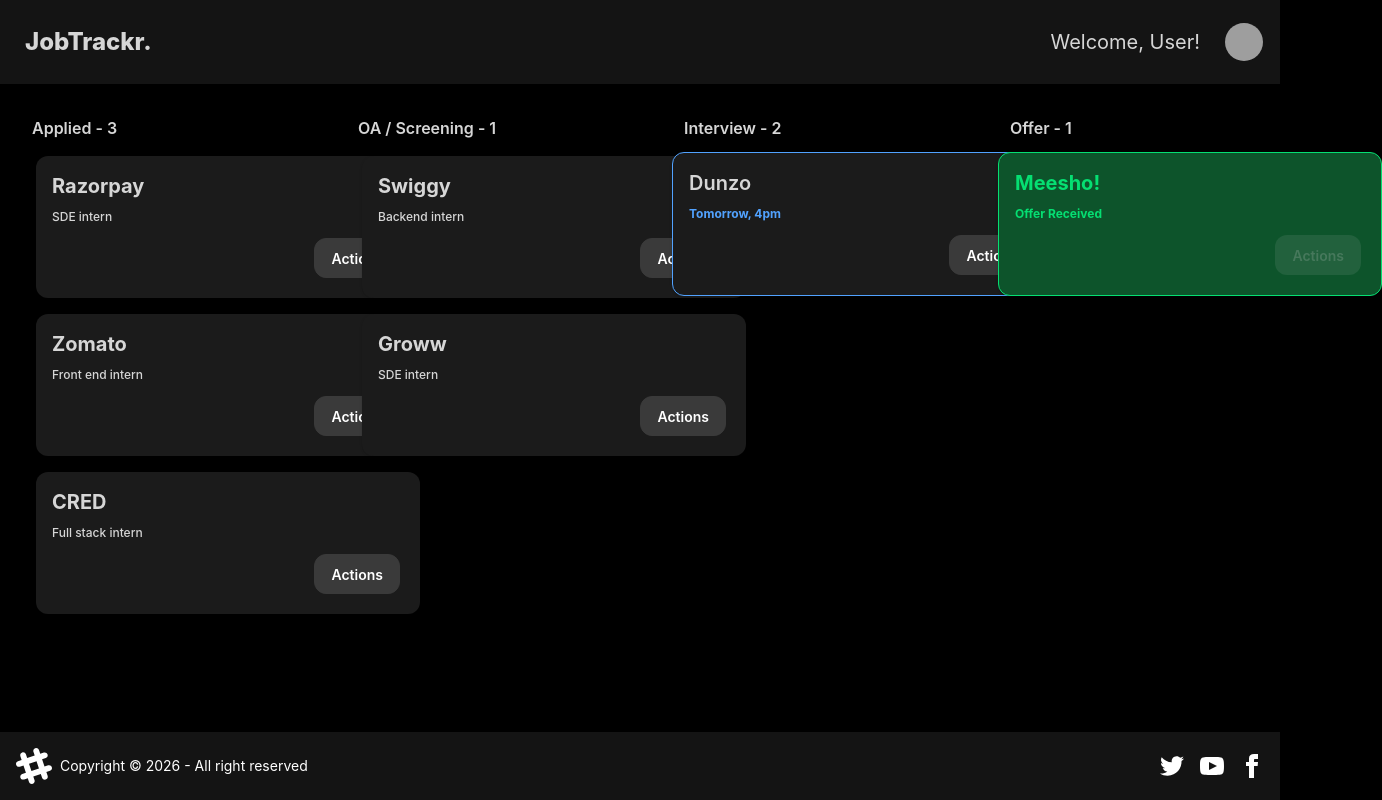
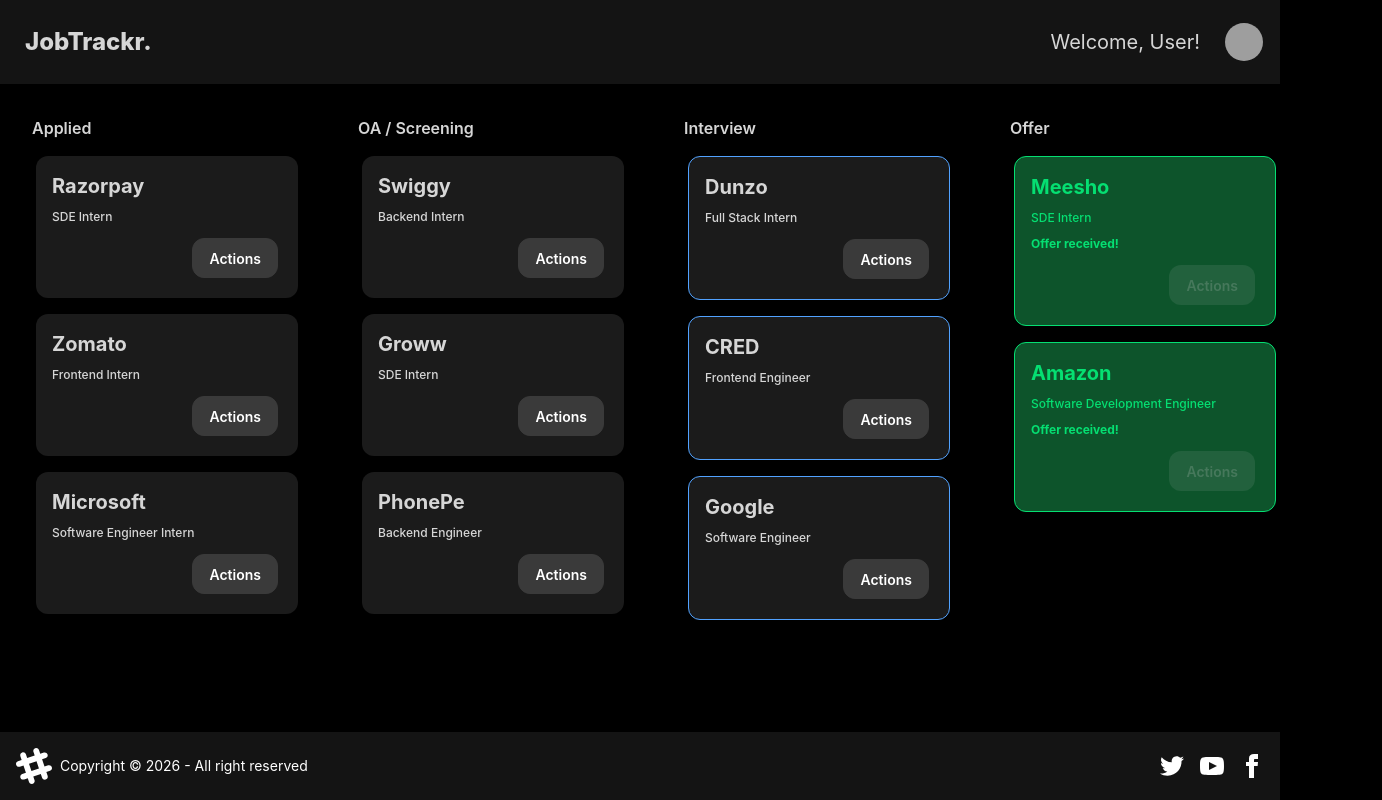
Before and after one commit to AkhilYeddu/jobTrackr-web, a React (Vite) app: page / in a window 1280 px wide. Shown: the whole page, 1382 px wide, since content can reach past the window. Built offline with nearby package versions, Linux system fonts and the light colour scheme; grey boxes are pictures that could not be loaded.

Commit message:
created JobCard, no more repititive code

```diff
--- a/src/components/DashBoard.jsx
+++ b/src/components/DashBoard.jsx
@@ -1,163 +1,45 @@
+import jobs from "../utils/mockData"
+import JobCard from "./JobCard";
 
 const DashBoard = () => {
+    const jobList = jobs;
 
   return (
     <div className="dashboard grid grid-cols-1 md:grid-cols-2 xl:grid-cols-4 gap-6">
 
-        <div className="applied m-5">
-            <h3 className="font-semibold m-3">Applied - 3</h3>
-            <div className="card w-96 bg-base-300 card-sm shadow-sm rounded-xl transition-all duration-300 hover:-translate-y-2 m-4 hover:border-white hover:border-1">
-                <div className="card-body">
-                    <h2 className="card-title font-bold font-bold text-xl">Razorpay</h2>
-                    <p className="font-medium">SDE intern</p>
-                <div className="justify-end card-actions">
-                    {/* Open the modal using document.getElementById('ID').showModal() method */}
-                        <button className="btn m-1 btn-primary border rounded-xl cursor-pointer  hover:bg-white hover:text-black" onClick={()=>document.getElementById('my_modal_1').showModal()}>Actions</button>
-                        <dialog id="my_modal_1" className="modal">
-                        <div className="modal-box">
-                            <h3 className="font-bold text-lg">Razorpay</h3>
-                            <p className="py-4">SDE intern</p>
+    <div className="applied m-5">
+        <h3 className="font-semibold m-3">Applied</h3>
+        {
+            jobList.filter((job)=> job.status === "Applied")
+           .map((job) => <JobCard key={job.id} jobData = {job}></JobCard>)
+        }
+    </div>
 
-
-                            <div className="modal-action">
-                            <form method="dialog">
-                                {/* if there is a button in form, it will close the modal */}
-                                <button className="btn">Close</button>
-                            </form>
-                            </div>
-                        </div>
-                        </dialog>
-
-            </div>
-            </div>
-        </div>
-
-        <div className="card w-96 bg-base-300 card-sm shadow-sm rounded-xl transition-all duration-300 hover:-translate-y-2  m-4 hover:border-white hover:border-1">
-                <div className="card-body">
-                    <h2 className="card-title font-bold font-bold text-xl">Zomato</h2>
-                    <p className="font-medium">Front end intern</p>
-                <div className="justify-end card-actions">
-                    {/* Open the modal using document.getElementById('ID').showModal() method */}
-                        <button className="btn m-1 btn-primary border rounded-xl cursor-pointer  hover:bg-white hover:text-black" onClick={()=>document.getElementById('my_modal_1').showModal()}>Actions</button>
-                        <dialog id="my_modal_1" className="modal">
-                        <div className="modal-box">
-                            <h3 className="font-bold text-lg">Hello!</h3>
-                            <p className="py-4">Press ESC key or click the button below to close</p>
-                            <div className="modal-action">
-                            <form method="dialog">
-                                {/* if there is a button in form, it will close the modal */}
-                                <button className="btn">Close</button>
-                            </form>
-                            </div>
-                        </div>
-                        </dialog>
-
-            </div>
-            </div>
-        </div>
-
-        <div className="card w-96 bg-base-300 card-sm shadow-sm rounded-xl transition-all duration-300 hover:-translate-y-2  m-4 hover:border-white hover:border-1">
-                <div className="card-body">
-                    <h2 className="card-title font-bold text-xl">CRED</h2>
-                    <p className="font-medium">Full stack intern</p>
-                <div className="justify-end card-actions">
-                    {/* Open the modal using document.getElementById('ID').showModal() method */}
-                        <button className="btn m-1 btn-primary border rounded-xl cursor-pointer  hover:bg-white hover:text-black" onClick={()=>document.getElementById('my_modal_1').showModal()}>Actions</button>
-                        <dialog id="my_modal_1" className="modal">
-                        <div className="modal-box">
-                            <h3 className="font-bold text-lg">Hello!</h3>
-                            <p className="py-4">Press ESC key or click the button below to close</p>
-                            <div className="modal-action">
-                            <form method="dialog">
-                                {/* if there is a button in form, it will close the modal */}
-                                <button className="btn">Close</button>
-                            </form>
-                            </div>
-                        </div>
-                        </dialog>
-            </div>
-            </div>
-        </div>
-
-
-
-    </div>
     <div className="oa-screening m-5">
-        <h3 className="font-semibold m-3">OA / Screening - 1</h3>
-        <div className="card w-96 bg-base-300 card-sm shadow-sm rounded-xl transition-all duration-300 hover:-translate-y-2 m-4 hover:border-white hover:border-1">
-        <div className="card-body">
-            <h2 className="card-title font-bold text-xl">Swiggy</h2>
-            <p className="font-medium">Backend intern</p>
-            <div className="justify-end card-actions">
-                    <details className="dropdown ">
-                        <summary className="btn m-1 btn-primary border rounded-xl cursor-pointer  hover:bg-white hover:text-black">Actions</summary>
-                        <ul className="menu dropdown-content bg-base-200 rounded-box z-1 w-52 p-2 shadow-sm">
-                            <li><a>Item 1</a></li>
-                            <li><a>Item 2</a></li>
-                        </ul>
-                    </details>
-            </div>
-        </div>
-        </div>
-
-        <div className="card w-96 bg-base-300 card-sm shadow-sm rounded-xl transition-all duration-300 hover:-translate-y-2 m-4 hover:border-white hover:border-1">
-        <div className="card-body">
-            <h2 className="card-title font-bold text-xl">Groww</h2>
-            <p className="font-medium">SDE intern</p>
-            <div className="justify-end card-actions">
-                    <details className="dropdown ">
-                        <summary className="btn m-1 btn-primary border rounded-xl cursor-pointer  hover:bg-white hover:text-black">Actions</summary>
-                        <ul className="menu dropdown-content bg-base-200 rounded-box z-1 w-52 p-2 shadow-sm">
-                            <li><a>Item 1</a></li>
-                            <li><a>Item 2</a></li>
-                        </ul>
-                    </details>
-            </div>
-        </div>
-        </div>
+        <h3 className="font-semibold m-3">OA / Screening</h3>
+         {
+           jobList.filter((job)=> job.status === "OA / Screening")
+           .map((job) => <JobCard key={job.id} jobData = {job}></JobCard>)
+        }
     </div>
 
     <div className="interview m-5">
-        <h3 className="font-semibold m-3">Interview - 2</h3>
-        <div className="card w-96 bg-base-300 card-sm shadow-sm rounded-xl border-1 border-blue-400 transition-all duration-300 hover:-translate-y-2 ">
-        <div className="card-body">
-            <h2 className="card-title text-xl">Dunzo</h2>
-            <p className="text-blue-400 font-bold">Tomorrow, 4pm</p>
-            <div className="justify-end card-actions">
-                    <details className="dropdown ">
-                <summary className="btn m-1 btn-primary border rounded-xl cursor-pointer hover:bg-white hover:text-black">Actions</summary>
-                <ul className="menu dropdown-content bg-base-200 rounded-box z-1 w-52 p-2 shadow-sm">
-                    <li><a>Item 1</a></li>
-                    <li><a>Item 2</a></li>
-                </ul>
-            </details>
-            </div>
-        </div>
-        </div>
+        <h3 className="font-semibold m-3">Interview</h3>
+         {
+           jobList.filter((job)=> job.status === "Interview")
+           .map((job) => <JobCard key={job.id} jobData = {job}></JobCard>)
+        }
     </div>
 
     <div className="offer m-5">
-        <h3 className="font-semibold m-3">Offer - 1</h3>
-        <div className="card w-96 bg-base-300 card-sm shadow-sm rounded-xl rounded-xl border-1 border-green-400 bg-green-900 transition-all duration-300 hover:-translate-y-2">
-        <div className="card-body">
-            <h2 className="card-title text-green-400 font-bold text-xl">Meesho!</h2>
-            <p className="text-green-400 font-bold ">Offer Received</p>
-            <div className="justify-end card-actions">
-                    <details className="dropdown ">
-                <summary className="btn m-1 btn-primar border rounded-xl btn-disabled cursor-pointer">Actions</summary>
-                <ul className="menu dropdown-content bg-base-200 rounded-box z-1 w-52 p-2 shadow-sm">
-                    <li><a>Item 1</a></li>
-                    <li><a>Item 2</a></li>
-                </ul>
-            </details>
-            </div>
-        </div>
-        </div>
-    </div>
+        <h3 className="font-semibold m-3">Offer</h3>
+        {
+           jobList.filter((job)=> job.status === "Offer")
+           .map((job) => <JobCard key={job.id} jobData = {job}></JobCard>)
+        }
     </div>
 
-
-
+    </div>
 
   )
 }
--- a/src/components/JobCard.jsx
+++ b/src/components/JobCard.jsx
@@ -1,13 +1,35 @@
 
-const JobCard = () => {
+const JobCard = (props) => {
+    const{ jobData } = props;
+    const { company, role, status} = jobData;
+    console.log(jobData.status)
+    let borderClass = "";
+    if(jobData.status === "Interview"){
+        borderClass = "border border-blue-400"
+    }
+    if (jobData.status === "Offer") {
+        borderClass = "border border-green-400 bg-green-900";
+    }
   return (
-    <div className="card w-96 bg-base-300 card-sm shadow-sm rounded-xl transition-all duration-300 hover:-translate-y-2  m-4 hover:border-white hover:border-1">
+    <>
+
+
+     <div className={`card w-full bg-base-300 card-sm shadow-sm rounded-xl transition-all duration-300 hover:-translate-y-2  m-4  hover:border-1 ${borderClass}`}>
                 <div className="card-body">
-                    <h2 className="card-title font-bold text-xl">CRED</h2>
-                    <p className="font-medium">Full stack intern</p>
+                    <h2 className={`card-title font-bold text-xl ${
+                        status === "Offer" ? "text-green-400" : null
+                    }`}>{company}</h2>
+                    <p className={`font-medium ${
+                        status === "Offer" ? "text-green-400" : null
+                    }`}>{role}</p>
+                   {
+                    jobData.status === "Offer" ? <h1 className="text-green-400 font-bold">Offer received!</h1> : null
+                   }
                 <div className="justify-end card-actions">
                     {/* Open the modal using document.getElementById('ID').showModal() method */}
-                        <button className="btn m-1 btn-primary border rounded-xl cursor-pointer  hover:bg-white hover:text-black" onClick={()=>document.getElementById('my_modal_1').showModal()}>Actions</button>
+                        <button className={`btn m-1 btn-primary border rounded-xl cursor-pointer  hover:bg-white hover:text-black ${
+                            status === "Offer" ? "btn-disabled" : null
+                        }`} onClick={()=>document.getElementById('my_modal_1').showModal()}>Actions</button>
                         <dialog id="my_modal_1" className="modal">
                         <div className="modal-box">
                             <h3 className="font-bold text-lg">Hello!</h3>
@@ -23,6 +45,8 @@
             </div>
             </div>
         </div>
+    </>
+
 
   )
 }
```
